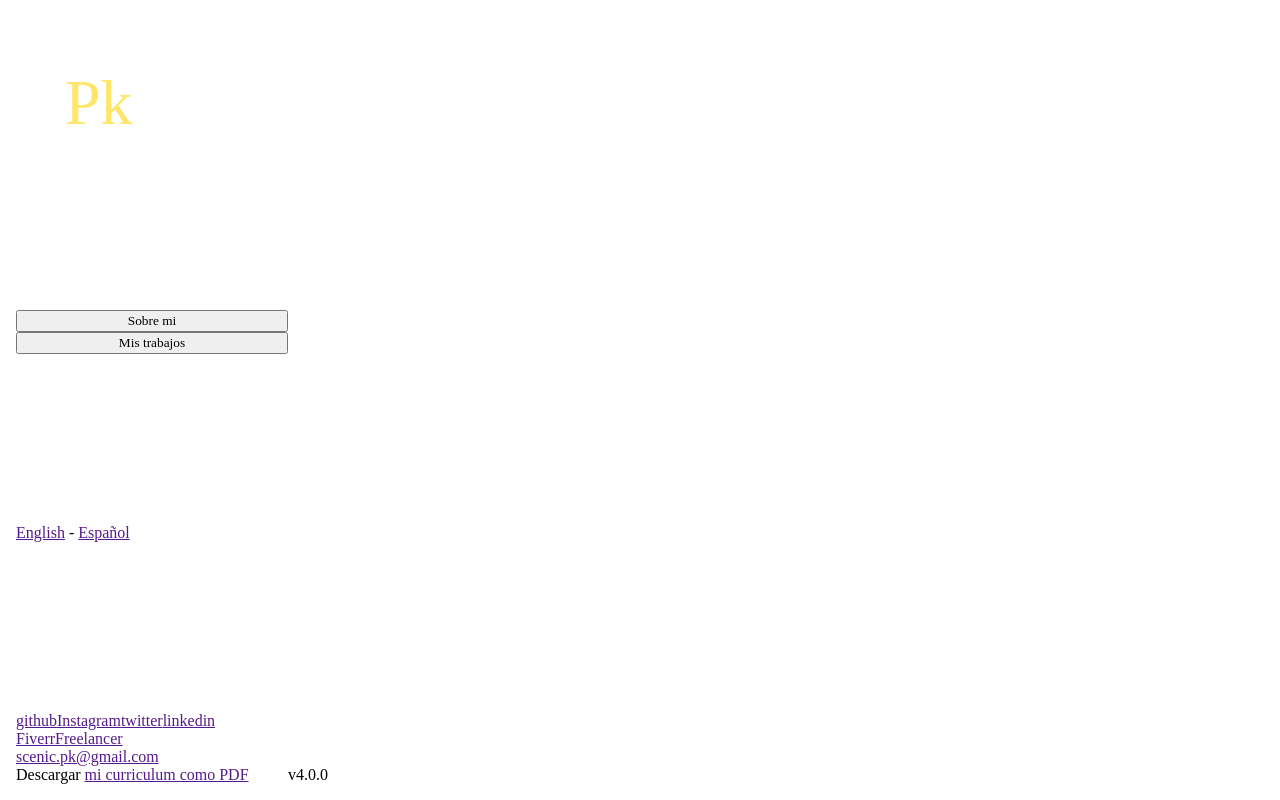
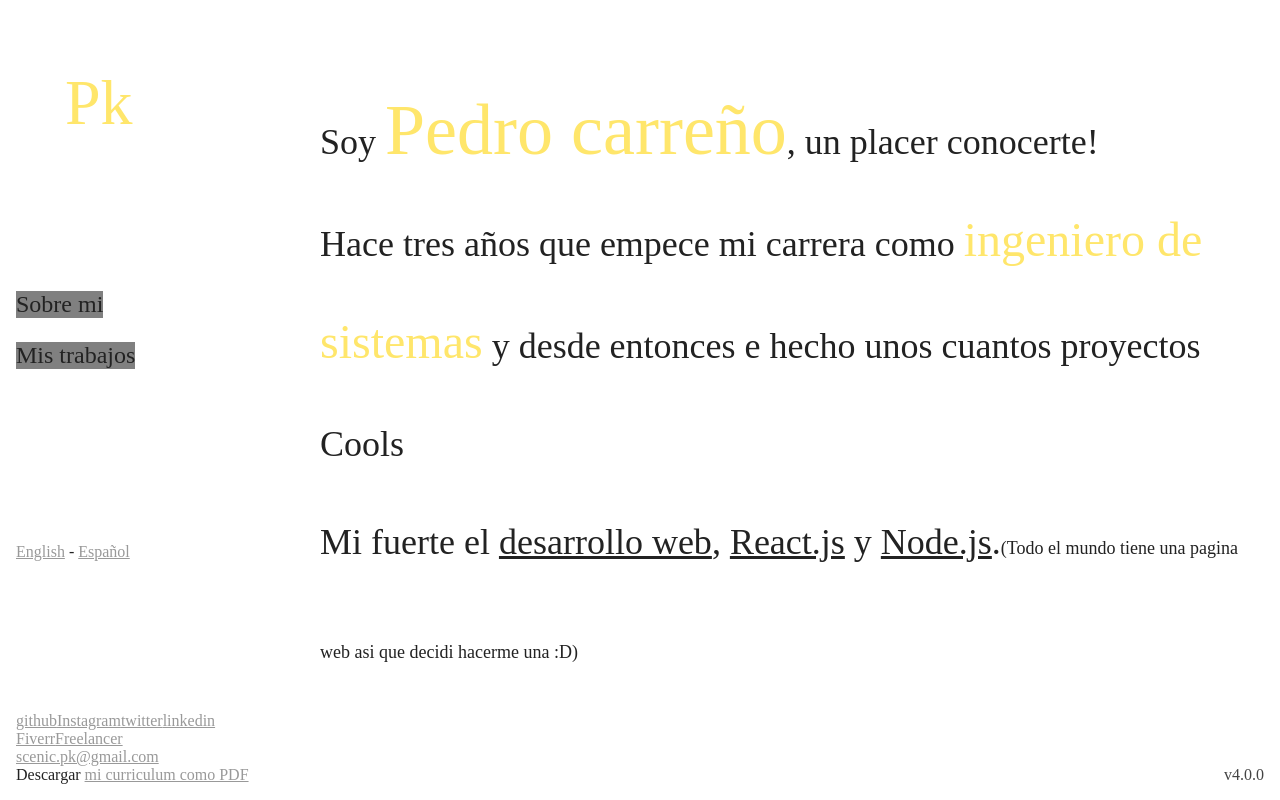
Before and after one commit to Pkcarreno/JustPk, a React (Create React App) app: page / in a window 1280 px wide. Built offline with nearby package versions, Linux system fonts and the light colour scheme; a web font is replaced by a local one.

Commit message:
componente aboutme agregado falta arreglo de idioma menu retocado falta funcionalidades falta componente myworks

```diff
--- a/src/App.js
+++ b/src/App.js
@@ -19,7 +19,7 @@ class Menu extends Component {
       <div id='menuDeskt'>
         {console.log("menu: ",this.props.text)}
         <p id='logo'>Pk</p>
-        <div className='primerDiv'>
+        <div id='buttonDiv'>
           <button>{this.props.text.button1}</button>
           <button>{this.props.text.button2}</button>
         </div>
@@ -47,6 +47,24 @@ class Menu extends Component {
   }
 }
 
+function AboutMe() {
+  return(
+    <div id='aboutMeDescription'>
+      <p>Soy <span id='name'>Pedro carreño</span>, un placer conocerte! <br />Hace tres años que empece mi carrera como <span id='career'>ingeniero de sistemas</span> y desde entonces e hecho unos cuantos proyectos Cools <br />Mi fuerte el <u>desarrollo web</u>, <u>React.js</u> y <u>Node.js</u>.<span id='extra'>(Todo el mundo tiene una pagina web asi que decidi hacerme una :D)</span></p>
+    </div>
+  )
+}
+class Context extends Component{
+  render(){
+    return(
+      <div id='context'>
+        <AboutMe/>
+        <Appversion/>
+      </div>
+    )
+  }
+}
+
 class App extends Component {
   constructor(props) {
     super(props);
@@ -61,7 +79,7 @@ class App extends Component {
     return(
       <React.Fragment>
         <Menu text={this.state.menu}/>
-        <Appversion/>
+        <Context/>
       </React.Fragment>
     )
   }
--- a/src/App.scss
+++ b/src/App.scss
@@ -36,8 +36,10 @@ src: local('Montserrat Bold'), local('Montserrat-Bold'),
 }
 
 $color:(
-  primary: #ffe66b,
-  accent: #222222
+  accent: #ffe66b,
+  primary: #222222,
+  links: #999999,
+  versionBox: #444444
 );
 @function color($color_name) {
   @return map-get($color, $color_name)
@@ -46,33 +48,45 @@ $color:(
 *{
     font-family: 'Inconsolata', Fallback;
     margin: 0;
+    color: color(primary);
 }
-html, body, #root, #App{
+html, body, #root, #context{
     height: 100%;
 }
 body{
-    margin-left: 1em;
-    margin-right: 1em;
+    margin-left: 16px;
+    margin-right: 16px;
 }
 #root{
-    padding-top: 1em;
-    padding-bottom: 1em;
+    padding-top: 16px;
+    padding-bottom: 16px;
     box-sizing: border-box;
     display: flex;
     flex-direction: row;
 }
 button{
-    //boton
+    display: block;
+    background-color: grey; /* cambiar */
+    border: none;
+    padding: 0;
+    width: auto;
+    text-align: center;
+    text-decoration: none;
+    font-size: 1.5em;
+    margin-bottom: 1em;
+}
+a{
+    color: color(links);
 }
 #menuDeskt{
     height: 100%;
-    width: 17em;
+    flex-basis: 30%;
     display: flex;
     flex-direction: column;
     justify-content: space-between;
     #logo{
-        color: color(primary);
-        font-size: 64px;
+        color: color(accent);
+        font-size: 4em;
         margin-left: 49px;
         margin-top: 50px;
     }
@@ -80,10 +94,43 @@ button{
         display: flex;
         flex-direction: column;
     }
+    #buttonDiv{
+
+    }
 }
+#context{
+    width: 100%;
+    display: flex;
+    flex-direction: column;
+    #aboutMeDescription{
+        height: 100%;
+        margin-left: 16px;
+        display: flex;
+        align-items: center;
+        p{
+            font-size: 36px;
+            line-height: 98px;
+            #name{
+                font-size: 72px;
+                color: color(accent);
+            }
+            #career{
+                font-size: 48px;
+                color: color(accent);
+            }
+            #extra{
+                font-size: 18px;
+            }
+        }
+    }
+}
+
 #versionBox{
     box-sizing: border-box;
     display: flex;
     justify-content: flex-end;
     align-items: flex-end;
+    p{
+        color: color(versionBox);
+    }
 }
```
